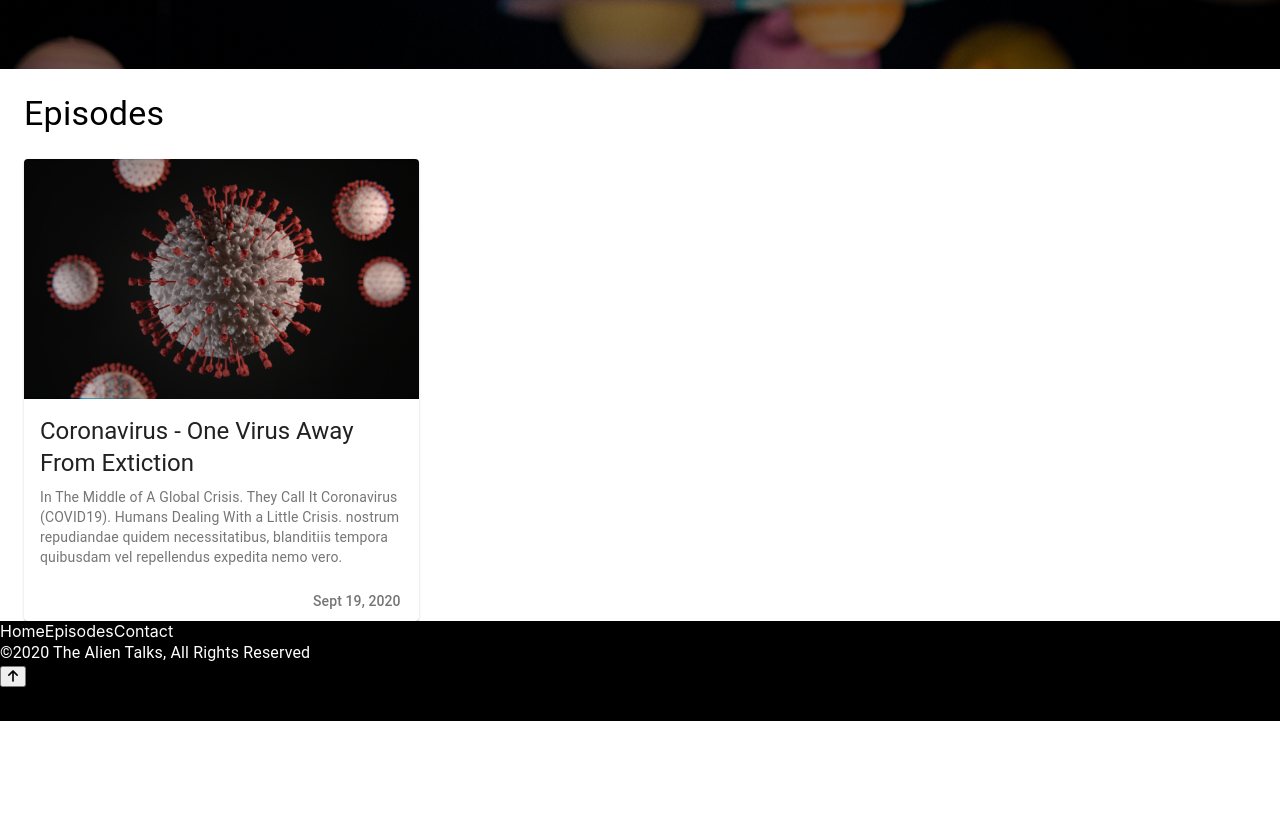
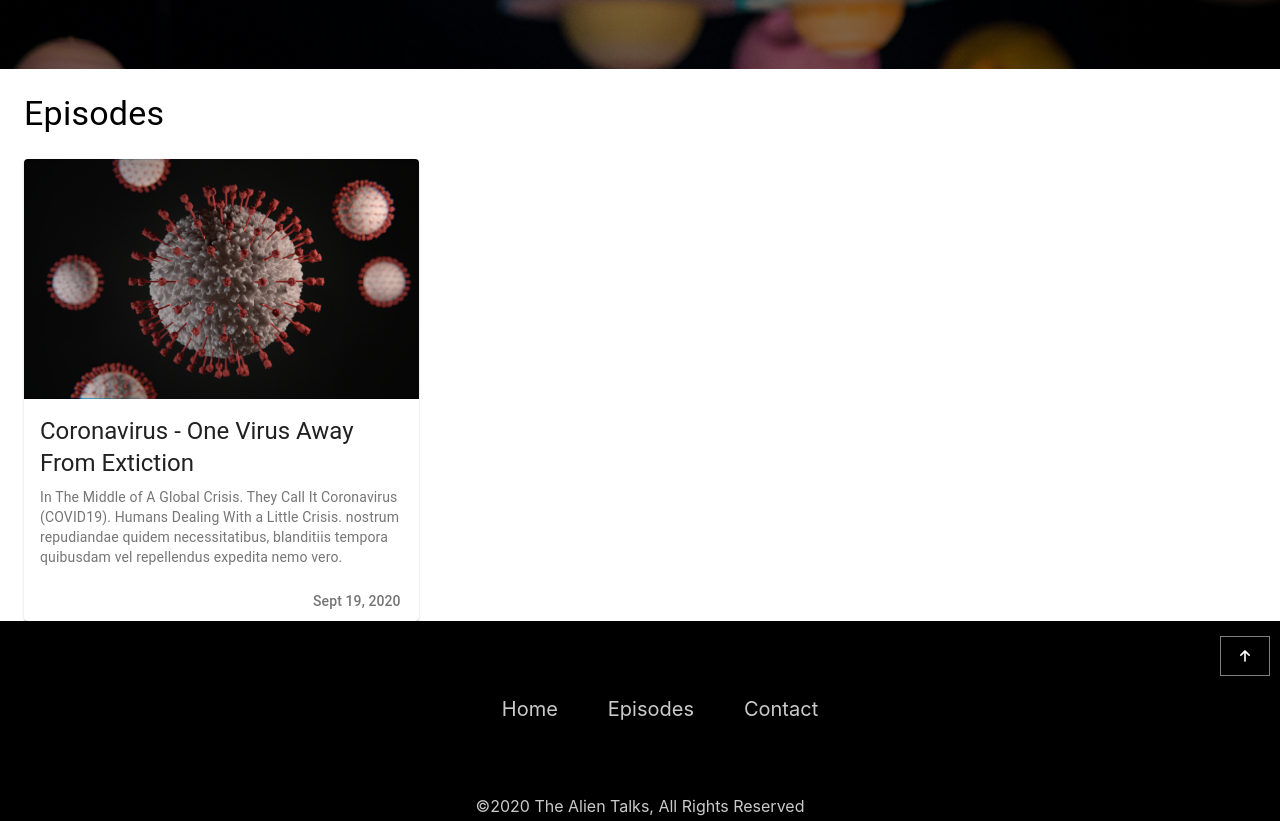
Before and after one commit to mrjlancaster/Blog, a React (Create React App) app in the folder my-blog/: page / in a window 1280 px wide. Shown: the part 451-1272 px from the top of the page. Before the commit the page ends 1172 px from the top, so only its background shows below. Built offline with nearby package versions, Linux system fonts and the light colour scheme.

Commit message:
create scroll up button

```diff
--- a/my-blog/src/Styles.js
+++ b/my-blog/src/Styles.js
@@ -117,9 +117,49 @@ const useStyles = makeStyles((theme) => ({
 		display: 'flex'
 	},
 	footer: {
-		minHeight: 100,
+		minHeight: 200,
 		backgroundColor: '#000',
-		color: '#fff'
+		color: '#cacaca',
+		display: 'flex',
+		flexDirection: 'column',
+		alignItems: 'center',
+		justifyContent: 'space-between'
+	},
+	footerNav: {
+		display: 'flex',
+		position: 'relative',
+		top: 60,
+	},
+	footerLinks: {
+		color: '#cacaca',
+		listStyle: 'none',
+		textDecoration: 'none',
+		fontSize: 20,
+		margin: '0 25px 0 25px'
+	},
+	copyright: {
+		marginBottom: 5
+	},
+	buttonContainer: {
+		display: 'flex',
+		width: '100%',
+		position: 'absolute',
+		alignItems: 'flex-start',
+		justifyContent: 'flex-end',
+		margin: '15px 20px 0 0'
+	},
+	upButton: {
+		background: 'none',
+		color: '#fff',
+		height: 40,
+		outline: 'none',
+		width: 50,
+		transition: 'all 400ms ease',
+		border: '1px solid gray',
+		cursor: 'pointer',
+		'&:hover': {
+			opacity: '0.5'
+		}
 	}
 }));
 
--- a/my-blog/src/components/Footer.js
+++ b/my-blog/src/components/Footer.js
@@ -1,4 +1,5 @@
 import React from 'react';
+import { Link } from 'react-router-dom';
 
 // Material ui imports
 import useStyles from '../Styles';
@@ -12,20 +13,27 @@ function Footer() {
 
 	return (
 		<div className={classes.footer}>
-			<Box>
-				<Typography variant="p">Home</Typography>
-				<Typography variant="p">Episodes</Typography>
-				<Typography variant="p">Contact</Typography>
-			</Box>
+			<ul className={classes.footerNav}>
+				<Link to="/Home" className={classes.footerLinks}>
+					<li>Home</li>
+				</Link>
+				<Link to="/Episodes" className={classes.footerLinks}>
+					<li>Episodes</li>
+				</Link>
+				<Link to="/Contact" className={classes.footerLinks}>
+					<li>Contact</li>
+				</Link>
+			</ul>
 
-
-			<Box>
-				<Typography>
+			<Box className={classes.copyright}>
+				<Typography variant="p">
 					&copy;2020 The Alien Talks, All Rights Reserved
 				</Typography>
 			</Box>
 
-			<button><i class="fas fa-arrow-up"></i></button>
+			<div className={classes.buttonContainer}>
+				<button className={classes.upButton}><i class="fas fa-arrow-up"></i></button>
+			</div>
 
 		</div>
 	)
--- a/my-blog/src/index.css
+++ b/my-blog/src/index.css
@@ -1,4 +1,5 @@
 body {
+	scroll-behavior: smooth;
   margin: 0;
   font-family: -apple-system, BlinkMacSystemFont, 'Segoe UI', 'Roboto', 'Oxygen',
     'Ubuntu', 'Cantarell', 'Fira Sans', 'Droid Sans', 'Helvetica Neue',
```
